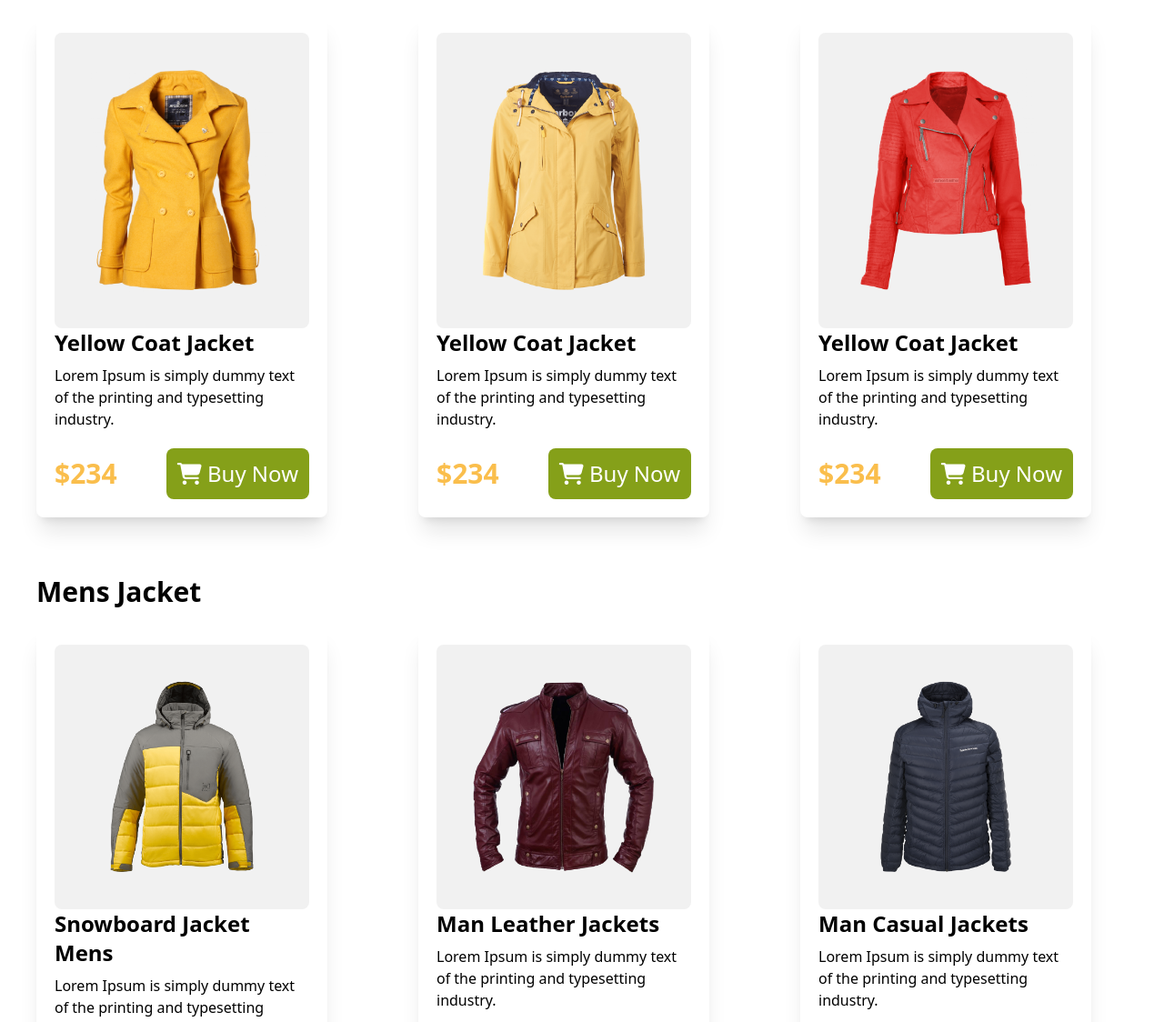
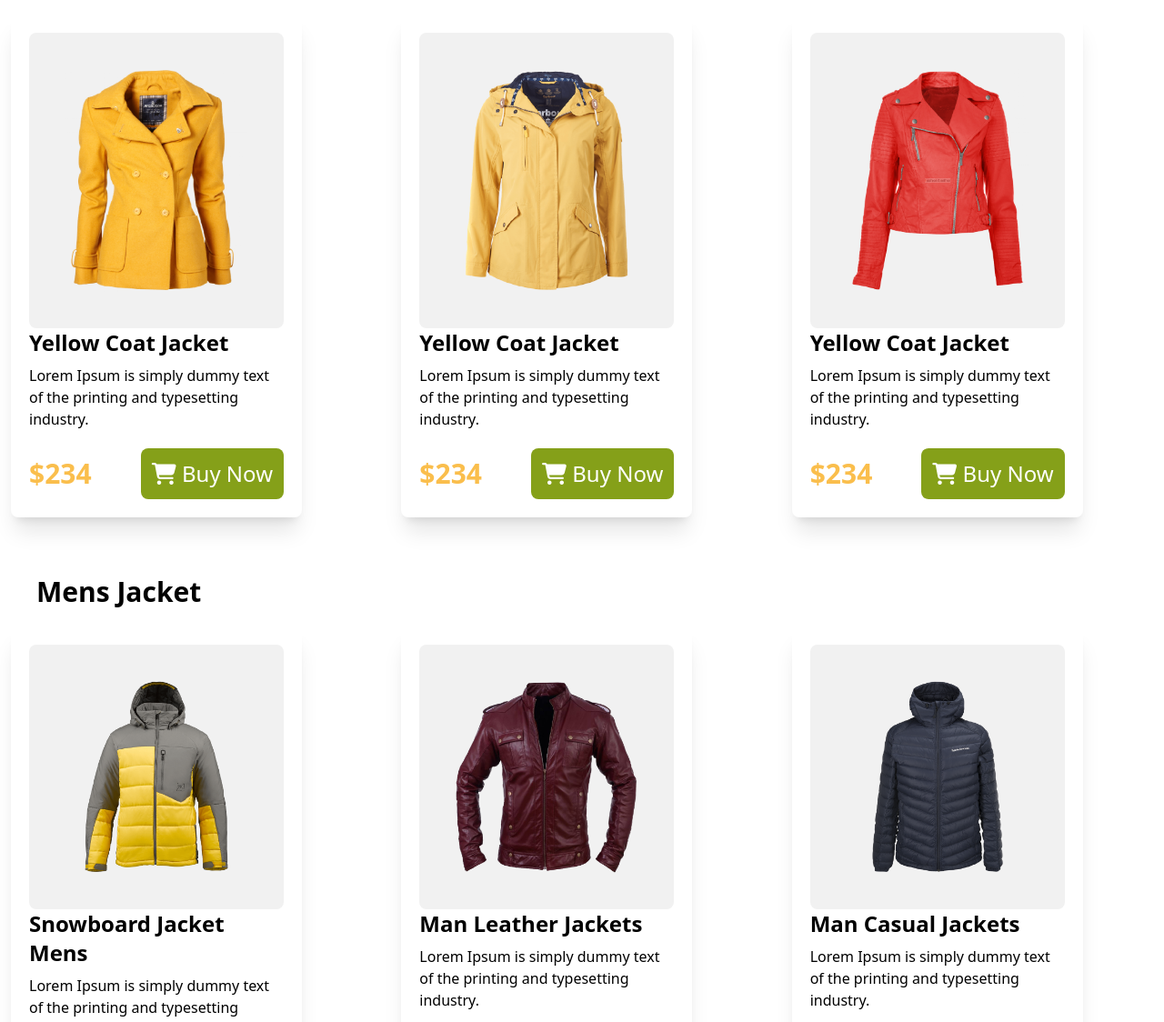
Before and after one commit to FahamidulDipro/penguin-fashion-tailwind, a plain HTML site: page index.html in a window 1280 px wide. Shown: the part 519-1643 px from the top of the page at 91% size. Drawn offline with nearby package versions, Linux system fonts and the light colour scheme.

Commit message:
margin fixed

```diff
--- a/index.html
+++ b/index.html
@@ -47,7 +47,7 @@
     <!-- Card Section Starts -->
     <h2 class="container mx-auto text-3xl my-5 font-bold ml-10">Woman Jacket</h2>
     <section class="card_section container mx-auto">
-        <div class="card_container grid lg:grid-cols-3 md:grid-cols-2 grid-cols-1 gap-5 my-5 ml-10">
+        <div class="card_container grid lg:grid-cols-3 md:grid-cols-2 grid-cols-1 gap-5 my-5 ml-3">
             <div class="card bg-purple-400 w-80 bg-white p-5 shadow-xl rounded-lg">
                 <div class="card_image_container p-10 bg-grey rounded-lg">
                     <img src="images/jacket-1.png" alt="jacket-1">
@@ -94,7 +94,7 @@
     <br>
     <h2 class="container mx-auto text-3xl my-5 font-bold ml-10">Mens Jacket</h2>
     <section class="card_section container mx-auto">
-        <div class="card_container grid lg:grid-cols-3 md:grid-cols-2 grid-cols-1 gap-5 my-5 ml-10 ">
+        <div class="card_container grid lg:grid-cols-3 md:grid-cols-2 grid-cols-1 gap-5 my-5 ml-3 ">
             <div class="card bg-purple-400 w-80 bg-white p-5 shadow-xl rounded-lg">
                 <div class="card_image_container p-10 bg-grey rounded-lg">
                     <img src="images/jacket-4.png" alt="jacket-4">
```
